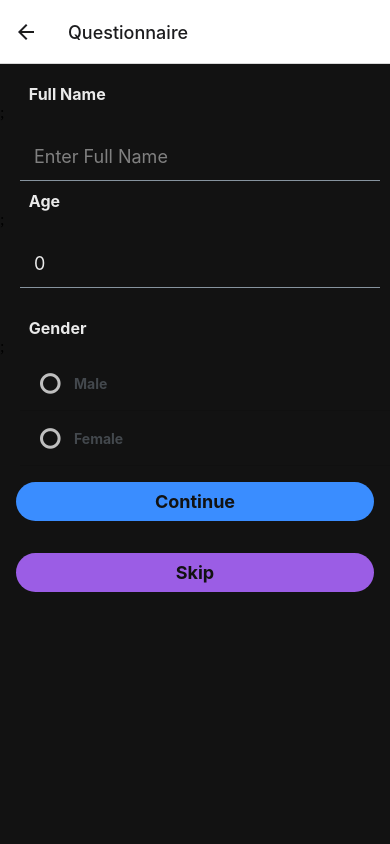
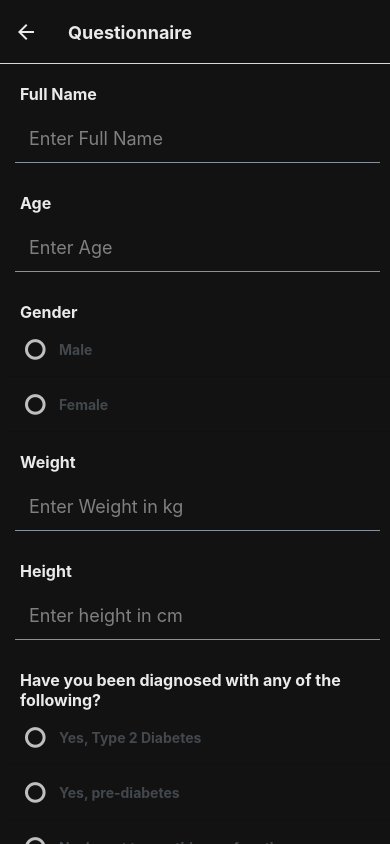
Before and after one commit to YllzaLela/DiaLog, a React Native app: screen /Questionnaire in a window 390 px wide. Built offline with nearby package versions, Linux system fonts and the light colour scheme.

Commit message:
Finalized questionnaire. Added InputLabel. Plus some other bugs.

```diff
--- a/App.js
+++ b/App.js
@@ -3,10 +3,11 @@ import { NavigationContainer } from '@react-navigation/native';
 import { View, Text } from 'react-native';
 import { createNativeStackNavigator } from '@react-navigation/native-stack';
 import Login from './screens/Login';
-import Questionnaire from '/screens/Questionnaire';
+import Questionnaire from './screens/Questionnaire';
 import { SafeAreaProvider } from 'react-native-safe-area-context';
 import theme from './config/theme';
 import { ThemeProvider } from '@rneui/themed';
+import Home from './screens/Home';
 
 
 const Stack = createNativeStackNavigator();
@@ -16,9 +17,25 @@ export default function App() {
     <NavigationContainer>
       <SafeAreaProvider>
        <ThemeProvider theme={theme}>
-      <Stack.Navigator>
+      <Stack.Navigator
+      screenOptions=
+      {
+        {
+          headerStyle: {
+            backgroundColor: theme.colors.background,
+          },
+          headerTintColor: theme.colors.text,
+          headerTitleStyle: {
+            fontWeight: 'bold',
+          },
+        }
+      }>
         <Stack.Screen name="Login" component={Login}/>
         <Stack.Screen name="Questionnaire" component={Questionnaire}/>
+        <Stack.Screen name="Home" component={Home}
+        options={{
+          headerLeft: ()=> null,
+        }}/>
       </Stack.Navigator>
       </ThemeProvider>
       </SafeAreaProvider>
--- a/components/FormInput.js
+++ b/components/FormInput.js
@@ -31,7 +31,7 @@ const FormInput = ({
 
 const styles = StyleSheet.create({
   inputContainer: {
-    marginLeft: 10,
+    marginLeft: 5,
     marginTop: 10,
   },
   iconStyle: {
--- /dev/null
+++ b/components/InputLabel.js
@@ -0,0 +1,24 @@
+import React from 'react';
+import { Text, StyleSheet } from 'react-native';
+import theme from '../config/theme';
+
+const InputLabel = ({ children, style }) => {
+    return (
+        <Text style={[styles.text, style]}>
+            {children}
+        </Text>
+    );
+};
+
+const styles = StyleSheet.create({
+    text: {
+        fontSize: theme.fonts.sizes.medium,
+        fontWeight: 'bold',
+        textAlign: 'Left',
+        marginTop: 20,
+        marginLeft: 20,
+        color: theme.colors.text,
+        },
+});
+
+export default InputLabel;
--- a/components/RadioGroup.js
+++ b/components/RadioGroup.js
@@ -8,7 +8,7 @@ export default function RadioGroup({ options, selectedValue, onValueChange }) {
 
     const styles = StyleSheet.create({
         container: {
-            borderRadius: 10,
+            marginLeft: 5,
         },
         title: {
             fontWeight: 'bold',
@@ -17,7 +17,7 @@ export default function RadioGroup({ options, selectedValue, onValueChange }) {
         listItem: {
             borderWidth: 0,
             padding: 0,
-            marginLeft: 20,
+            marginLeft: 0,
             backgroundColor: '',
         },
         checkBox: {
--- a/config/theme.js
+++ b/config/theme.js
@@ -63,3 +63,5 @@ export const theme = createTheme({
         },
     },
 });
+
+export default theme;
--- a/package.json
+++ b/package.json
@@ -23,7 +23,7 @@
     "formik": "^2.4.5",
     "react": "18.2.0",
     "react-dom": "18.2.0",
-    "react-native": "0.72.5",
+    "react-native": "0.72.6",
     "react-native-elements": "^3.4.3",
     "react-native-gesture-handler": "~2.12.0",
     "react-native-safe-area-context": "4.6.3",
--- /dev/null
+++ b/screens/Home.js
@@ -0,0 +1,17 @@
+import { NavigationContainer } from '@react-navigation/native'
+import React, { useState } from 'react'
+import { theme } from '../config/theme'
+import { Text } from '@rneui/themed'
+import { View } from 'react-native'
+
+export default function Home({navigation})
+{
+    return
+    (
+    <View>
+        <Text h1 style={{}}>
+              Home Page
+        </Text>;
+    </View>
+    );
+}
--- a/screens/Questionnaire.js
+++ b/screens/Questionnaire.js
@@ -23,47 +23,76 @@ import FormButton from "../components/FormButton";
 import RadioGroup from "../components/RadioGroup";
 import { Header } from "react-native-elements";
 import { CheckBox, Card, Text } from '@rneui/themed';
+import InputLabel from "../components/InputLabel";
+import { CommonActions } from "@react-navigation/routers";
+
+
 
 //Validation schema for our form
 const validationSchema = Yup.object().shape({
-  fullName: Yup.string()
-    .matches(/^[a-zA-Z]+$/, "Name cannot contain numbers!")
-    .max(200, "Name must be less than 200 characters!")
-    .required("Full name is required!"),
+  name: Yup.string()
+  .matches(/^[a-zA-Z\s]+?$/, "Name cannot contain numbers!")
+  .max(200, "Name must be less than 200 characters!")
+  .required("Full name is required!"),
   //age must be from 1 to 120
   age: Yup.number()
-    .min(1, "Age must be greater than 0!")
-    .max(120, "Age must be less than 120!"),
+  .min(1, "Age must be greater than 0!")
+  .max(120, "Age must be less than 120!"),
+
   gender: Yup.string().required('Gender is required!'),
 
+  //weight is in kg min 10 kg max 500 kg
+  weight: Yup.number()
+  .min(10, "Weight seems to low!")
+  .max(500, "Weight seems to high!"),
+
+  height: Yup.number()
+  .min(10, "Height seems to low!")
+  .max(300, "Height seems to high!"),
+
+  diagnosis: Yup.string()
+  .oneOf (['Type 2 Diabetes', 'Pre-Diabetes', 'Other'], 'Please select one that describes you best')
+  .required('Please select one that describes you best'),
+
+  activityLevel: Yup.string()
+  .oneOf (['1', '2', '3', '4', '5'], 'Please select one that describes you best')
+  .required('Please select one that describes you best'),
+
 });
+
 
 export default function Questionnaire({ navigation }) {
   const insets= useSafeAreaInsets();
 
   const [name, setName] = useState('');
   const [age, setAge] = useState(0);
-  const [gender, setGender] = useState(['male', 'female']);
+  const [gender, setGender] = useState('');
+  const [weight, setWeight]= useState(0);
+  const [height, setHeight]= useState(0);
+  const [diagnosis, setDiagnosis]= useState(['Type 2 Diabetes', 'Pre-Diabetes', 'Other']);
+  const [activityLevel, setActivityLevel]= useState(['1', '2', '3', '4', '5']);
+
+  const handleSubmit = ( values ) =>
+  {
+      setTimeout(() => {
+        navigation.navigate('Home');
+      }, 1000);
+  }
 
   return (
     <ScrollView style={[styles.container, {backgroundColor: theme.colors.background, flex: 1, paddingTop: insets.top}]}>
     <Formik
-      initialValues={{ name: '', age:0 }}
-      onSubmit={values => handleSubmit(values, { navigation })}
+      initialValues={{ name: '', age:null, gender: '', weight:null, height:null, diagnosis: '', activityLevel: '' }}
+      onSubmit={values => handleSubmit(values)}
       validationSchema={validationSchema}
     >
 
    {({ handleChange, values, handleSubmit, errors, isValid, isSubmitting, touched, handleBlur }) => (
     <Fragment>
       {/*Full Name*/}
-        <Text style={{
-          fontSize: theme.fonts.sizes.medium,
-          fontWeight: 'bold',
-          textAlign: 'Left',
-          marginTop: 20,
-          marginLeft: 25,
-          color: theme.colors.text,
-        }}> Full Name </Text>;
+        <InputLabel>
+        Full Name
+        </InputLabel>
       <FormInput
         name="name"
         value={values.name}
@@ -76,50 +105,105 @@ export default function Questionnaire({ navigation }) {
       <ErrorMessage errorValue= {touched.name && errors.name}/>
 
       {/*Age*/}
-      <Text style={{
-          fontSize: 16,
-          fontWeight: 'bold',
-          textAlign: 'Left',
-          marginLeft: 25,
-          color: theme.colors.text,
-        }}> Age </Text>;
+      <InputLabel>
+        Age
+      </InputLabel>
       <FormInput
         name="age"
         value={values.age}
         placeholder="Enter Age"
         onChangeText={handleChange('age')}
         onBlur={handleBlur('age')}
-        inputStyle= {{color: theme.colors.text}}>
-        </FormInput>
+        inputStyle= {{color: theme.colors.text}} />
       <ErrorMessage errorValue= {touched.age && errors.age}/>
 
       {/*Gender*/}
-      <Text style={{
-          fontSize: theme.fonts.sizes.medium,
-          fontWeight: 'bold',
-          textAlign: 'Left',
-          marginTop: 20,
-          marginLeft: 25,
-          color: theme.colors.text,
-        }}> Gender </Text>;
+      <InputLabel>
+        Gender
+        </InputLabel>
         {/*Radio Buttons go here for Male || Female*/}
         <RadioGroup
+          name="gender"
           options={[
             {label: 'Male', value: 'male'},
             {label: 'Female', value:'female'},
           ]}
           selectedValue={values.gender}
-          onValueChange={handleChange('gender')}> </RadioGroup>
+          onValueChange={handleChange('gender')}/>
 
           <ErrorMessage errorValue={touched.gender && errors.gender}/>
 
-      {/*Submit Button*/}
+          {/*Weight*/}
+          <InputLabel>
+        Weight
+        </InputLabel>
+          <FormInput
+            name="weight"
+            value={values.weight}
+            placeholder="Enter Weight in kg"
+            onChangeText={handleChange('weight')}
+            onBlur={handleBlur('weight')}
+            keyboardType="numeric"
+            inputStyle= {{color: theme.colors.text}}
+            />
+          <ErrorMessage errorValue= {touched.weight && errors.weight}/>
+
+          {/*Height*/}
+          <InputLabel>
+          Height
+        </InputLabel>
+         <FormInput
+            name="height"
+            value={values.height}
+            placeholder="Enter height in cm"
+            onChangeText={handleChange('height')}
+            onBlur={handleBlur('height')}
+            keyboardType="numeric"
+            inputStyle= {{color: theme.colors.text}}
+            />
+          <ErrorMessage errorValue= {touched.height && errors.height}/>
+
+
+          {/*Diagnosis*/}
+          <InputLabel>
+          Have you been diagnosed with any of the following?
+        </InputLabel>
+
+        <RadioGroup
+        name="diagnosis"
+           options={[
+            {label: 'Yes, Type 2 Diabetes', value: 'Type 2 Diabetes'},
+            {label: 'Yes, pre-diabetes', value: 'Pre-Diabetes'},
+            {label: 'No, I want to use this app for other purposes.', value:'Other'},
+          ]}
+          value={values.diagnosis}
+          selectedValue={values.diagnosis}
+          onValueChange={handleChange('diagnosis')}/>
+          <ErrorMessage errorValue={touched.diagnosis && errors.diagnosis}/>
+
+          {/*Activity Level*/}
+         <InputLabel>Which describes your activity level best? </InputLabel>
+        <RadioGroup
+        name="activityLevel"
+           options={[
+            {label: 'Sedentary: Little to no exercise.', value: '1'},
+            {label: 'Lightly Active: Light exercise or sports 1-3 days a week. ', value: '2'},
+            {label: 'Moderately Active: Moderate exercise or sports 3-5 days a week.', value:'3'},
+            {label: 'Highly Active: Hard exercise or sports 6-7 days a week.', value:'4'},
+            {label: 'Extremely Active: Very hard exercise, physical job, or training twice a day.', value:'5'},
+          ]}
+          value={values.activityLevel}
+          selectedValue={values.activityLevel}
+          onValueChange={handleChange('activityLevel')}/>
+          <ErrorMessage errorValue={touched.activityLevel && errors.activityLevel}/>
+
+          {/*Submit Button*/}
       <View style={[styles.buttonContainer, {margin: theme.spacing.medium}]}>
         <FormButton
           onPress={handleSubmit}
           title="Continue"
           titleColor={theme.colors.primary}
-          disabled={ !isValid || isSubmitting}
+          disabled={!isValid}
           backgroundColor={theme.colors.primary}
           buttonColor={theme.colors.textContrast}
         />
@@ -129,10 +213,11 @@ export default function Questionnaire({ navigation }) {
       {/*Skip Button*/}
       <View style={ [styles.buttonContainer, {margin: theme.spacing.medium},]}>
       <FormButton
-          onPress={handleSubmit}
+          onPress={() => navigation.replace('Home')}
           title="Skip"
           backgroundColor={theme.colors.tertiary}
           buttonColor={theme.colors.textContrast}/>
+
       </View>
       </Fragment>
         )}
```
Also changed, not shown: 1 other file (tests, documents, lock files or other folders).
